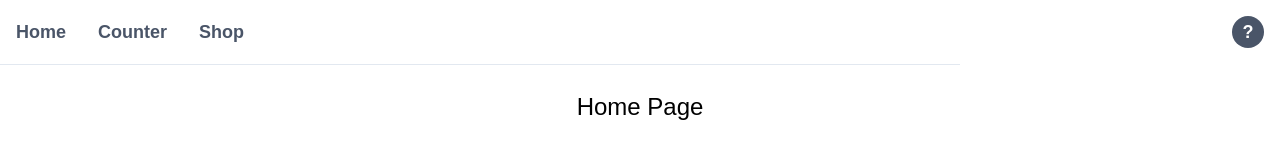
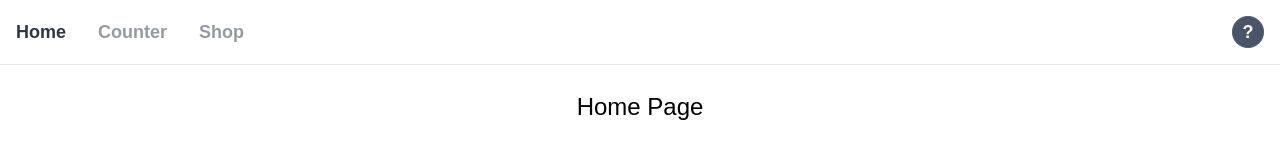
Before and after one commit to issam1994/react-redux-tailwind, a React (Create React App) app: page / in a window 1280 px wide. Shown: the top 160 px of the page. Built offline with nearby package versions, Linux system fonts and the light colour scheme.

Commit message:
updated the nav, again. This time I added to feature of highlighting the active route. I also fixed a bug within postcss config that caused some unwanted results when building for production

```diff
--- a/postcss.config.js
+++ b/postcss.config.js
@@ -3,7 +3,7 @@ const purgecss = require('@fullhuman/postcss-purgecss')({
 
   // Specify the paths to all of the template files in your project
   content: [
-    './src/**/*.html',
+    './public/index.html',
     './src/**/*.js',
     './src/**/*.jsx',
   ],
--- a/src/App.js
+++ b/src/App.js
@@ -10,7 +10,7 @@ function App() {
     <Router>
       <div className="App overflow-hidden">
         <Nav />
-        <hr className="mb-6 w-3/4" />
+        <hr className="mb-6" />
         <AnimatedViews />
       </div>
     </Router>
--- a/src/components/Nav.jsx
+++ b/src/components/Nav.jsx
@@ -1,5 +1,5 @@
 import React from 'react';
-import { Link } from 'react-router-dom'
+import { Link, useLocation } from 'react-router-dom'
 
 function Nav() {
     let pages = [
@@ -7,10 +7,11 @@ function Nav() {
         { name: 'Counter', path: '/counter' },
         { name: 'Shop', path: '/shop' },
     ];
+    let currentPath = useLocation().pathname
     return (
-        <div className="flex justify-center items-center font-semibold text-lg text-gray-700 bg-white ">
+        <div className="flex justify-center items-center font-semibold text-lg text-gray-800 bg-white ">
             {pages.map((p, i) => <Link key={i} to={p.path}>
-                <div className="px-4 py-4 hover:bg-white hover:text-gray-800 cursor-pointer">{p.name}</div>
+                <div className="px-4 py-4 hover:bg-gray-800 hover:text-white cursor-pointer" style={currentPath !== p.path ? {opacity: '.5'} : {}}>{p.name}</div>
             </Link>)}
             <Link to="/about" className="p-4 ml-auto flex items-center justify-center ">
                 <div className="w-8 h-8 flex items-center justify-center bg-gray-700 rounded-full text-white hover:bg-white hover:text-gray-800">?</div>
--- a/src/views/Shop.jsx
+++ b/src/views/Shop.jsx
@@ -15,7 +15,8 @@ export default function Shop() {
     const products = useSelector(state => state.shop.products);
     //order state
     const [order, setOrder] = useState('');
-    const orderOptions = [{ label: 'Select', value: '' },
+    const orderOptions = [
+    { label: 'Select', value: '' },
     { label: 'Lowest to highest', value: 'toHighest' },
     { label: 'Highest to lowest', value: 'toLowest' }
     ]
```
